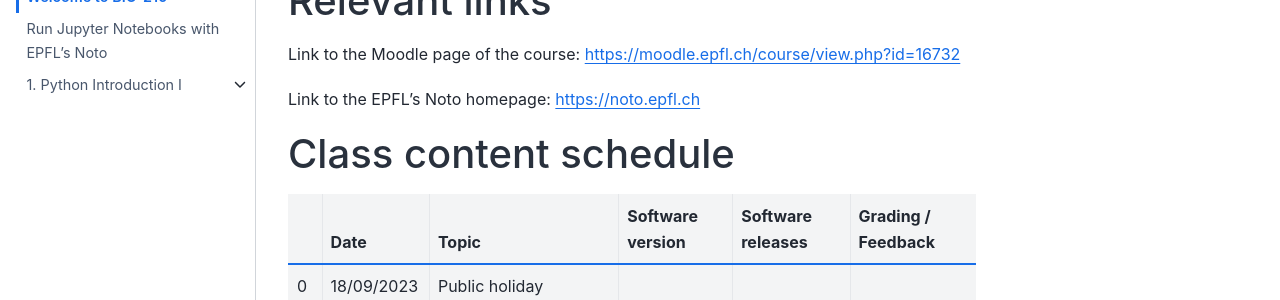
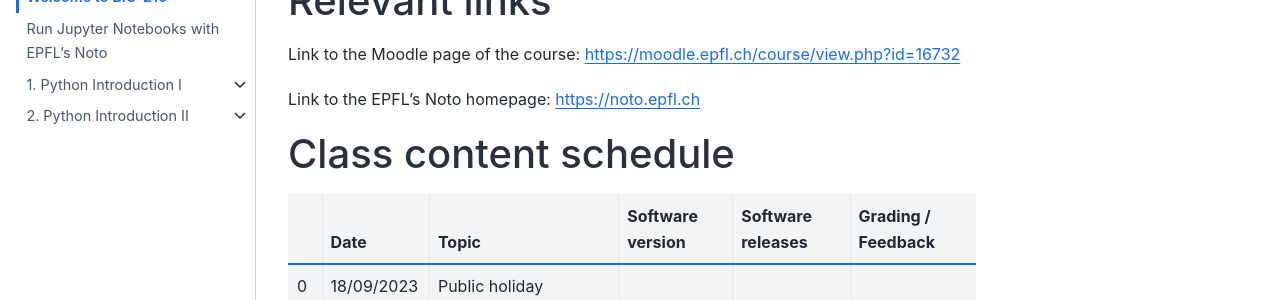
Before and after one commit to EPFL-BIO-210/BIO-210-CourseMaterials, a Jupyter Book: the page built from README.md, in a window 1280 px wide. Shown: the part 254-554 px from the top of the page. Built offline with Jupyter Book 1.0.4 settings and Sphinx 7.4.7 and the Sphinx Book theme 1.1.4, drawn with Linux system fonts in a browser that asks for light colours; pages that are not in the unit, such as notebooks, are missing from menus; some of the changed lines change nothing that is shown.

Commit message:
update: toc.yml

```diff
--- a/_toc.yml
+++ b/_toc.yml
@@ -11,3 +11,9 @@ parts:
     sections:
     - title: week 1 - notebook
       file: notebooks/week_1.ipynb
+    - title: week 1 - notebook with solutions
+      file: notebooks/week_1_solutions.ipynb
+  - file: docs/week_2
+    sections:
+    - title: week 2 - notebook
+      file: notebooks/week_2.ipynb
```
